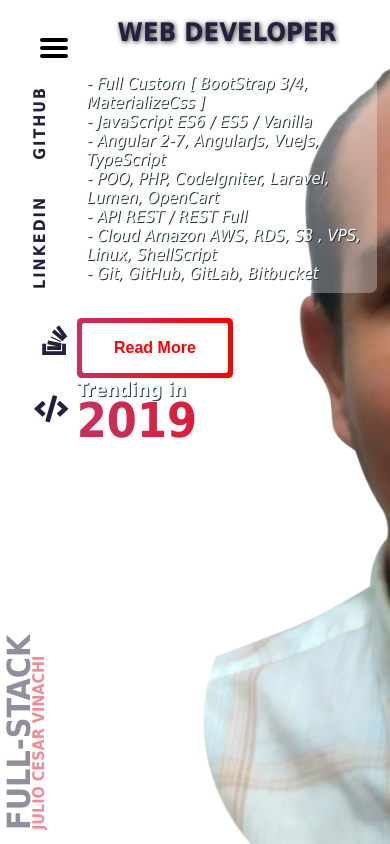
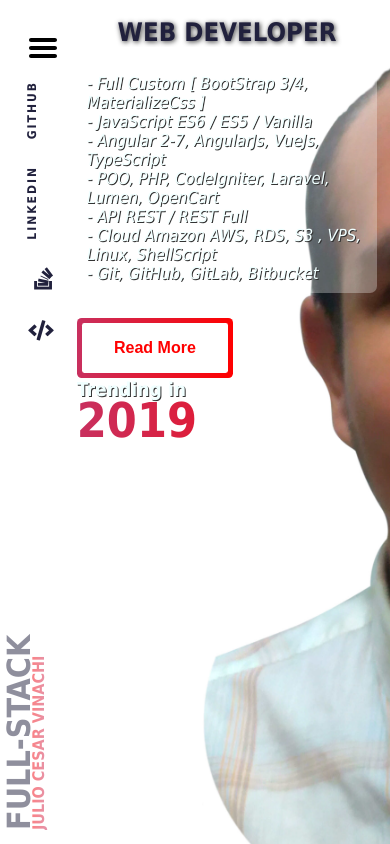
Before and after one commit to julio899/2019, a plain HTML site: page index.html in a window 390 px wide. Drawn offline with Linux system fonts and the light colour scheme.

Commit message:
mod media

```diff
--- a/index.html
+++ b/index.html
@@ -455,6 +455,9 @@
 			body{
 				/* background-position: -121% -3vh; */
 			}
+			.social ul li{
+				font-size: 1.2em;
+			}
 		}
 	</style>
 	<link rel="stylesheet" href="css/all.min.css">
```
